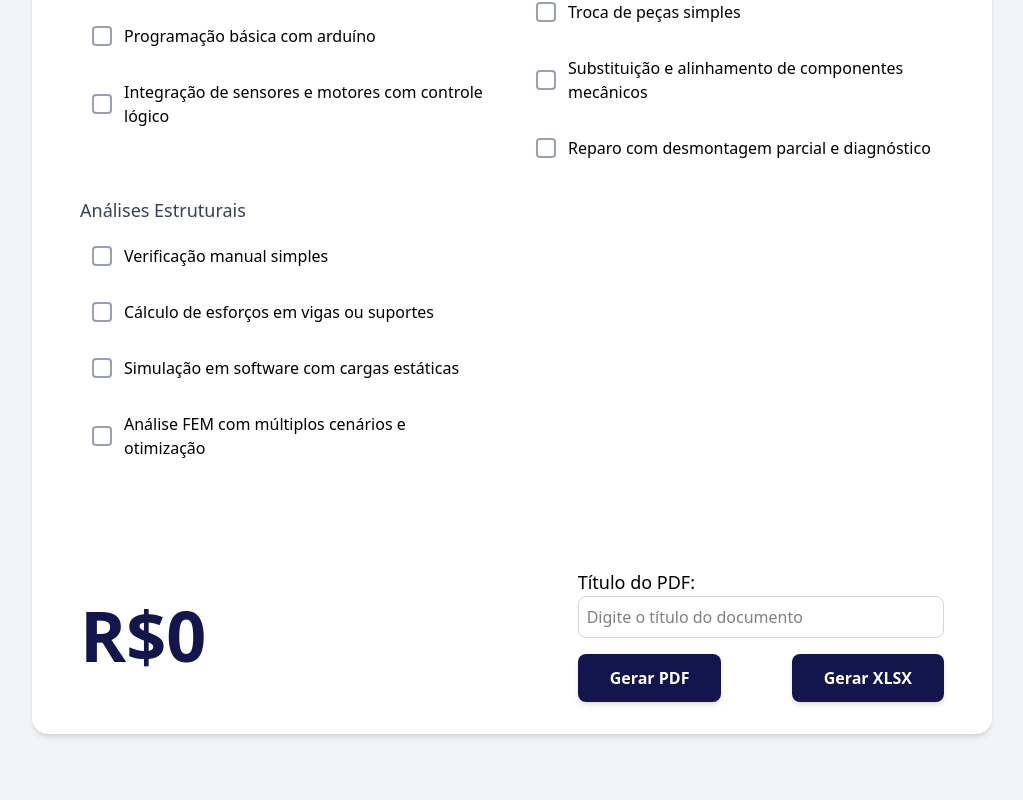
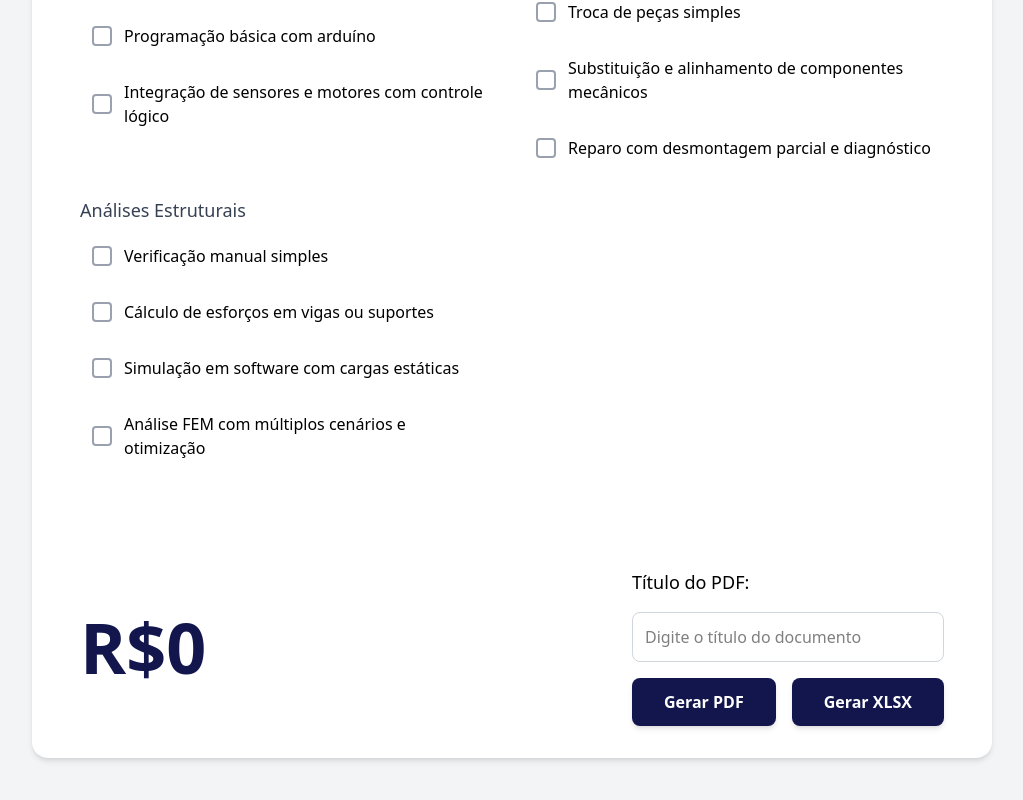
Before and after one commit to Serra-Jr-Engenharia/orcamento, a React (Vite) app: page /#/mecanica in a window 1280 px wide. Shown: the part 888-1688 px from the top of the page, without its empty margins (128-1151 px from the left). Built offline with nearby package versions, Linux system fonts and the light colour scheme.

Commit message:
Estilização botões

```diff
--- a/src/components/GenerateDOC/index.tsx
+++ b/src/components/GenerateDOC/index.tsx
@@ -125,18 +125,24 @@ const GenerateDOC: React.FC<GenerateDOCProps> = ({ selections, totals, tabs, pri
   return (
     <div>
       <div>
-        <label htmlFor="pdfTitle" className="text-lg font-medium mb-4">Título do PDF:</label>
+        <label
+          htmlFor="pdfTitle"
+          className="block text-sm sm:text-lg font-medium mb-2 sm:mb-4"
+        >
+          Título do PDF:
+        </label>
         <input
-        type="text"
-        id="pdfTitle"
-        value={pdfTitle}
-        onChange={(e) => setPdfTitle(e.target.value)}
-        placeholder="Digite o título do documento"
-        className="w-full p-2 border border-gray-300 rounded-lg mb-4"/>
+          type="text"
+          id="pdfTitle"
+          value={pdfTitle}
+          onChange={(e) => setPdfTitle(e.target.value)}
+          placeholder="Digite o título do documento"
+          className="w-full p-2 sm:p-3 text-sm sm:text-base border border-gray-300 rounded-lg mb-4 focus:ring-2 focus:ring-blue-500 focus:border-blue-500 outline-none"
+        />
       </div>
-      <div className="w-full flex justify-between">
+      <div className="w-full flex flex-col sm:flex-row gap-3 sm:gap-4 sm:justify-between">
         <button
-          className="bg-[#12164D] hover:bg-blue-700 text-white font-semibold py-3 px-8 rounded-lg transition-colors duration-200 shadow-md"
+          className="w-full sm:w-auto bg-[#12164D] hover:bg-blue-700 text-white font-semibold py-3 px-6 sm:px-8 text-sm sm:text-base rounded-lg transition-colors duration-200 shadow-md hover:shadow-lg"
           onClick={generatePDF}
         >
           Gerar PDF
```
